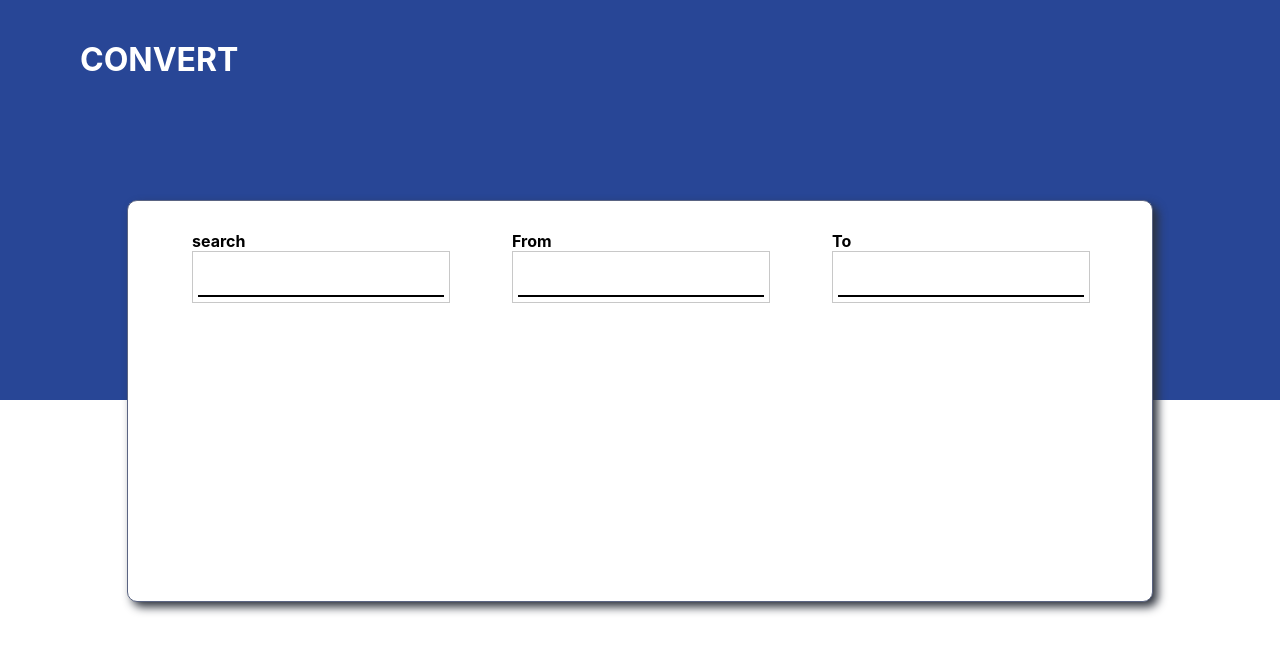
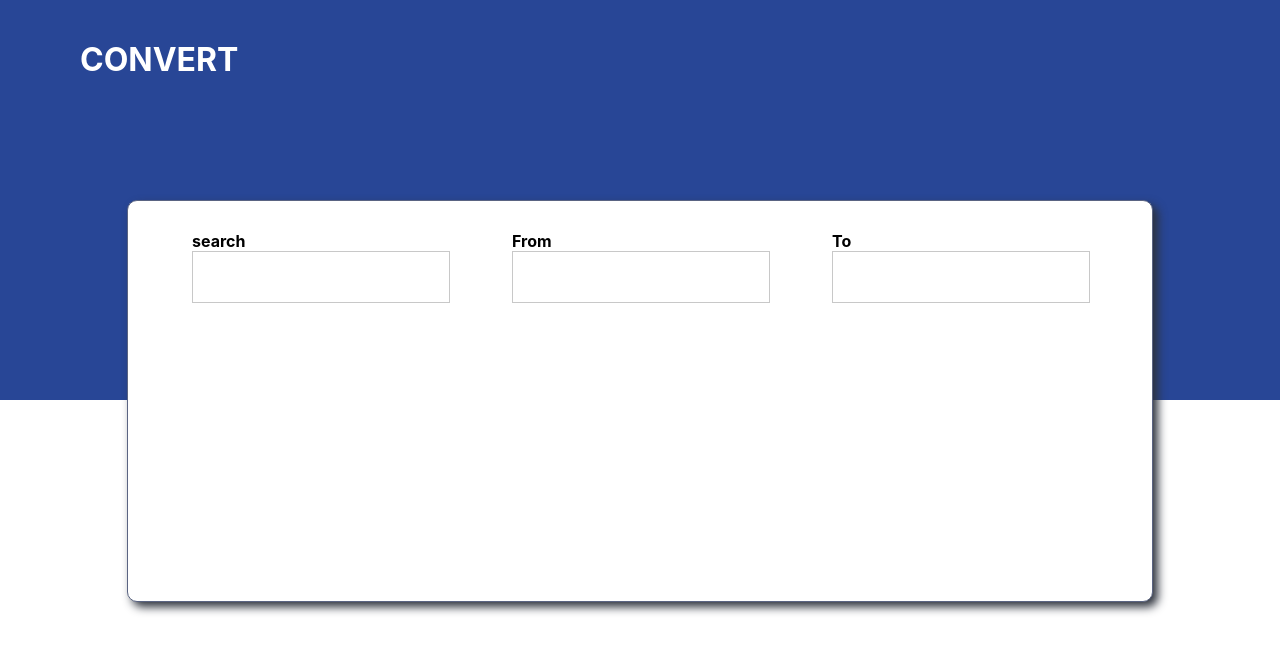
Before and after one commit to gomsang/Convert, a React (Create React App) app: page / in a window 1280 px wide. Shown: the top 652 px of the page. Built offline with nearby package versions, Linux system fonts and the light colour scheme.

Commit message:
fixed style

```diff
--- a/src/components/Convert.css
+++ b/src/components/Convert.css
@@ -18,7 +18,7 @@
     padding: 0;
     width: 100%;
     height: 50px;
-    text-underline: none;
+    background: none;
     border: 1px solid rgb(200, 200, 200);
 }
 
--- a/src/components/Convert.js
+++ b/src/components/Convert.js
@@ -5,9 +5,12 @@ export default function Convert() {
 
     return (<div className={"Convert"}>
             <div className={"InputContainer"}>
-                <div className={"InputBox"}><span className={"letter"}>search</span><input type={"text"}/></div>
+                <div className={"InputBox"}><span className={"letter"}>search</span><input type={"text"} required
+                                                                                           minLength="4"
+                                                                                           maxLength="8" size="10"/>
+                </div>
                 <div className={"InputBox"}><span className={"letter"}>From<input type={"text"}/></span></div>
-                <div className={"InputBox"}><span className={"letter"}>To</span><input  type={"text"}/></div>
+                <div className={"InputBox"}><span className={"letter"}>To</span><input type={"text"}/></div>
             </div>
         </div>
     );
```
